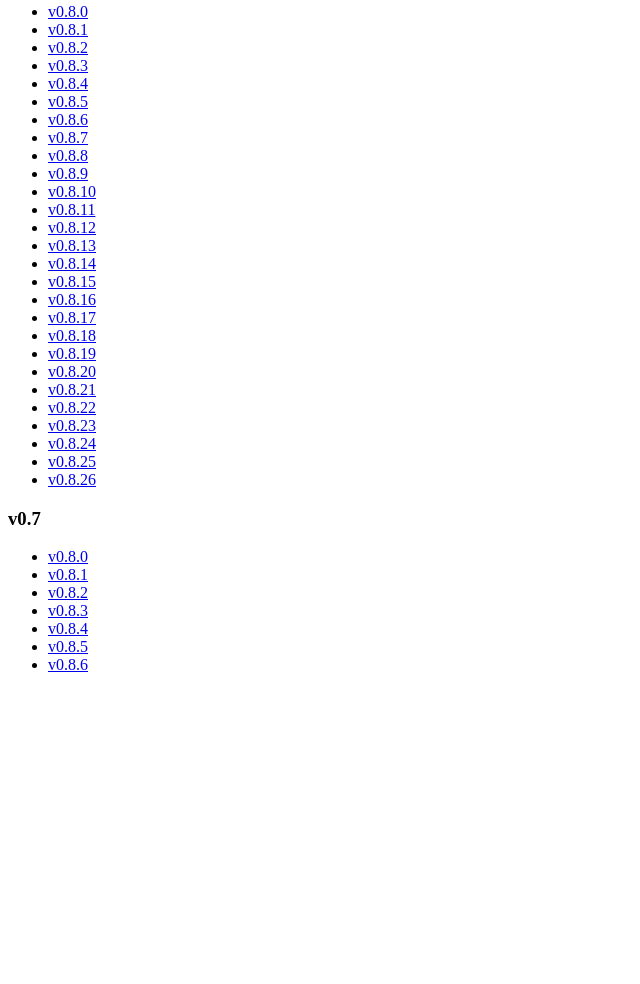
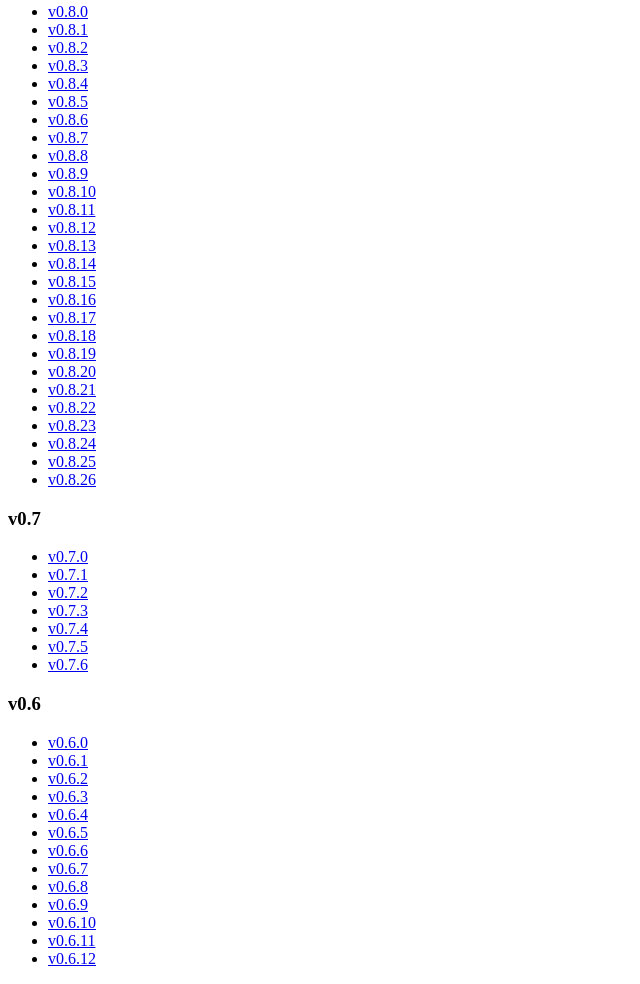
Before and after one commit to 0xidm/solc-bin, a plain HTML site: page docs/index.html in a window 1280 px wide. Shown: the part 189-1173 px from the top of the page, without its empty margins (0-640 px from the left). Before the commit the page ends 879 px from the top, so only its background shows below. Drawn offline with Linux system fonts and the light colour scheme.

Commit message:
include updated scripts

```diff
--- a/docs/index.html
+++ b/docs/index.html
@@ -38,13 +38,29 @@
     </ul>
     <h3>v0.7</h3>
     <ul>
-        <li><a href="https://0xidm.github.io/solc-bin/linux-arm64/solc-v0.8.0">v0.8.0</a></li>
-        <li><a href="https://0xidm.github.io/solc-bin/linux-arm64/solc-v0.8.1">v0.8.1</a></li>
-        <li><a href="https://0xidm.github.io/solc-bin/linux-arm64/solc-v0.8.2">v0.8.2</a></li>
-        <li><a href="https://0xidm.github.io/solc-bin/linux-arm64/solc-v0.8.3">v0.8.3</a></li>
-        <li><a href="https://0xidm.github.io/solc-bin/linux-arm64/solc-v0.8.4">v0.8.4</a></li>
-        <li><a href="https://0xidm.github.io/solc-bin/linux-arm64/solc-v0.8.5">v0.8.5</a></li>
-        <li><a href="https://0xidm.github.io/solc-bin/linux-arm64/solc-v0.8.6">v0.8.6</a></li>
+        <li><a href="https://0xidm.github.io/solc-bin/linux-arm64/solc-v0.7.0">v0.7.0</a></li>
+        <li><a href="https://0xidm.github.io/solc-bin/linux-arm64/solc-v0.7.1">v0.7.1</a></li>
+        <li><a href="https://0xidm.github.io/solc-bin/linux-arm64/solc-v0.7.2">v0.7.2</a></li>
+        <li><a href="https://0xidm.github.io/solc-bin/linux-arm64/solc-v0.7.3">v0.7.3</a></li>
+        <li><a href="https://0xidm.github.io/solc-bin/linux-arm64/solc-v0.7.4">v0.7.4</a></li>
+        <li><a href="https://0xidm.github.io/solc-bin/linux-arm64/solc-v0.7.5">v0.7.5</a></li>
+        <li><a href="https://0xidm.github.io/solc-bin/linux-arm64/solc-v0.7.6">v0.7.6</a></li>
+    </ul>
+    <h3>v0.6</h3>
+    <ul>
+        <li><a href="https://0xidm.github.io/solc-bin/linux-arm64/solc-v0.6.0">v0.6.0</a></li>
+        <li><a href="https://0xidm.github.io/solc-bin/linux-arm64/solc-v0.6.1">v0.6.1</a></li>
+        <li><a href="https://0xidm.github.io/solc-bin/linux-arm64/solc-v0.6.2">v0.6.2</a></li>
+        <li><a href="https://0xidm.github.io/solc-bin/linux-arm64/solc-v0.6.3">v0.6.3</a></li>
+        <li><a href="https://0xidm.github.io/solc-bin/linux-arm64/solc-v0.6.4">v0.6.4</a></li>
+        <li><a href="https://0xidm.github.io/solc-bin/linux-arm64/solc-v0.6.5">v0.6.5</a></li>
+        <li><a href="https://0xidm.github.io/solc-bin/linux-arm64/solc-v0.6.6">v0.6.6</a></li>
+        <li><a href="https://0xidm.github.io/solc-bin/linux-arm64/solc-v0.6.7">v0.6.7</a></li>
+        <li><a href="https://0xidm.github.io/solc-bin/linux-arm64/solc-v0.6.8">v0.6.8</a></li>
+        <li><a href="https://0xidm.github.io/solc-bin/linux-arm64/solc-v0.6.9">v0.6.9</a></li>
+        <li><a href="https://0xidm.github.io/solc-bin/linux-arm64/solc-v0.6.10">v0.6.10</a></li>
+        <li><a href="https://0xidm.github.io/solc-bin/linux-arm64/solc-v0.6.11">v0.6.11</a></li>
+        <li><a href="https://0xidm.github.io/solc-bin/linux-arm64/solc-v0.6.12">v0.6.12</a></li>
     </ul>
 </body>
 </html>
```
Also changed, not shown: 3 other files.
